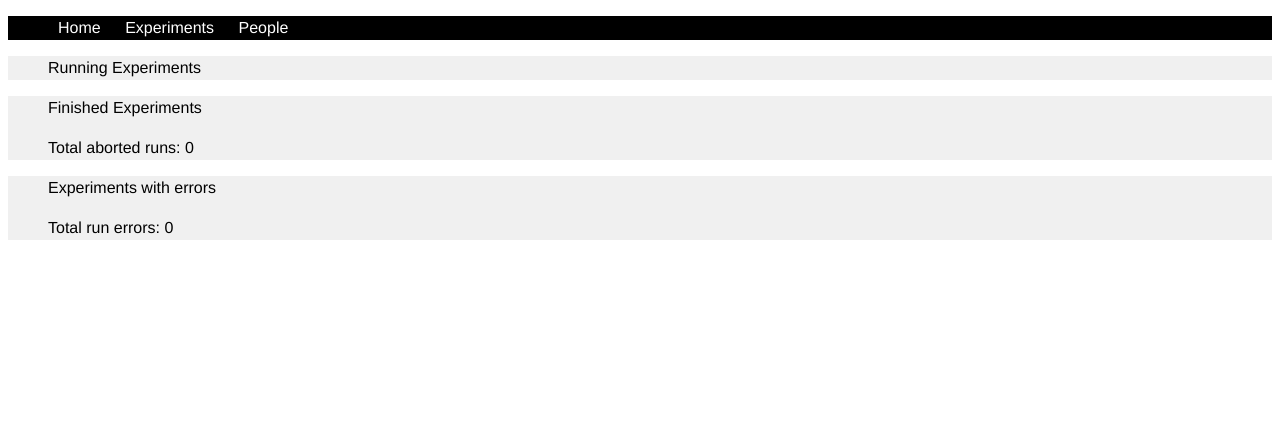
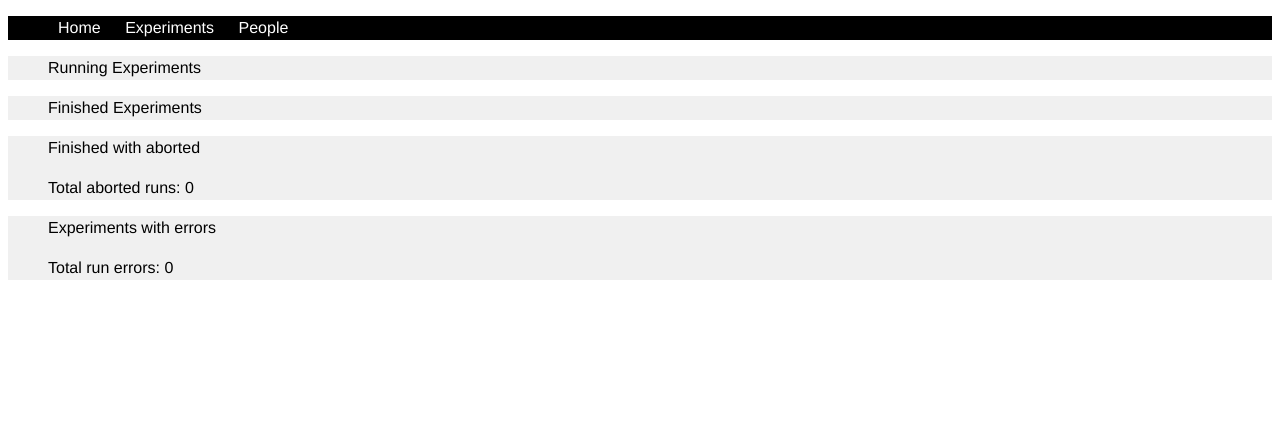
Before and after one commit to mbscg/cmipstatus, a Django app: page /cmip/list/ in a window 1280 px wide. Shown: the top 440 px of the page. Run offline with Django 3.2, Linux system fonts and the light colour scheme; the visitor is signed in with stand-in values (Sample User, id 1); data that the repository does not hold is empty; parts of the project's set-up code (start-up, migrations or seed data) failed here and were passed over.

Commit message:
listing aborted exp sets

```diff
--- a/cmipstatus/views.py
+++ b/cmipstatus/views.py
@@ -17,12 +17,13 @@ def home(request):
 
 @login_required
 def explist(request):
-    experiments = list(Experiment.objects.all())
+    running_exps = list(Experiment.objects.all())
     exps_errors, total_errors = experror_util()
-    finished_exps, aborted_exps = expfinished_util()
-    [experiments.remove(exp) for exp in finished_exps]
-    [experiments.remove(exp) for exp in exps_errors if exp not in finished_exps]
-    return render_to_response("cmipexplist.html", {'exps': experiments, 'exps_errors': exps_errors, 'total_errors':total_errors, 'finished_exps':finished_exps, 'aborted_exps': aborted_exps, 'general_list':True})
+    finished_exps, finished_aborted_exps, total_aborted = expfinished_util()
+    [running_exps.remove(exp) for exp in exps_errors]
+    [running_exps.remove(exp) for exp in finished_exps]
+    [running_exps.remove(exp) for exp in finished_aborted_exps]
+    return render_to_response("cmipexplist.html", {'exps':running_exps, 'exps_errors': exps_errors, 'total_errors':total_errors, 'finished_exps':finished_exps, 'finished_aborted_exps': finished_aborted_exps, 'total_aborted':total_aborted, 'general_list':True})
 
 @login_required
 def peoplelist(request):
@@ -50,7 +51,6 @@ def expview_util(expname):
 
     for member in exp:
         done, total, nerrors, last_ok, current = member.get_status(tupa_data)
-        print member, done, total, nerrors, last_ok, current
         finished_prog = float(done) / float(total)
         finished_years = float(done)/12
         total_years = total/12
@@ -79,7 +79,6 @@ def expview_util(expname):
         minfo['finished_years'] = '%3.2f' % (minfo['prog'] * total_years)
         minfo['total_years'] = total_years
         minfo['text_total'] = "%3.2f" % (minfo['prog']*100)
-        print minfo
         runinfo.append(minfo)
     info['title'] = expname
     info['page_errors'] = page_errors
@@ -141,18 +140,26 @@ def experror_util():
 def expfinished_util():
     all_experiments = Experiment.objects.all()
     finished_exps = []
+    finished_aborted = []
     total_aborted = 0
     for exp in all_experiments:
         exp_info = expview_util(exp.name)
         is_complete = True
+        any_aborted = False
+        local_aborted = 0
         for member_info in exp_info['minfo']:
             if not member_info['complete']:
                 is_complete = False
             if member_info['aborted']:
-                total_aborted += 1
+                any_aborted = True
+                local_aborted += 1
         if is_complete:
-            finished_exps.append(exp)
-    return finished_exps, total_aborted
+            if not any_aborted:
+                finished_exps.append(exp)
+            else:
+                finished_aborted.append(exp)
+                total_aborted += local_aborted
+    return finished_exps, finished_aborted, total_aborted
 
 
 @login_required
--- a/templates/cmipexplist.html
+++ b/templates/cmipexplist.html
@@ -15,7 +15,13 @@
         {% for exp in finished_exps %}
             <li><a class="exp_finished_link" href="/cmip/expview/{{ exp.name }}">{{ exp.name }}</a></li>
         {% endfor %}
-        <p>Total aborted runs: {{ aborted_exps }}</p>
+    </ul>
+    <ul class="exp_list">
+        Finished with aborted
+        {% for exp in finished_aborted_exps %}
+            <li><a class="exp_finished_aborted_link" href="/cmip/expview/{{ exp.name }}">{{ exp.name }}</a></li>
+        {% endfor %}
+        <p>Total aborted runs: {{ total_aborted }}</p>
     </ul>
     <ul class="exp_list">
         Experiments with errors
```
